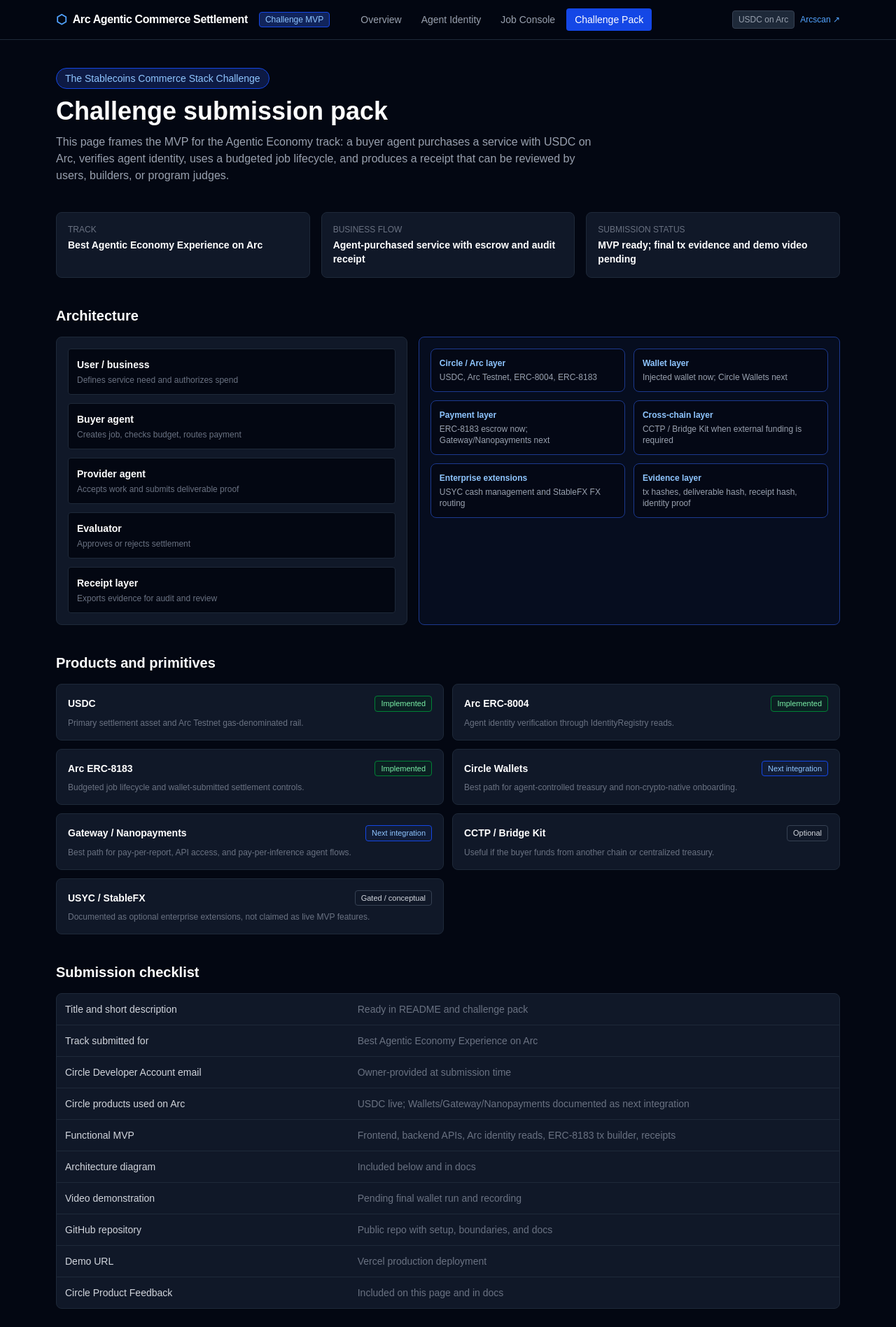
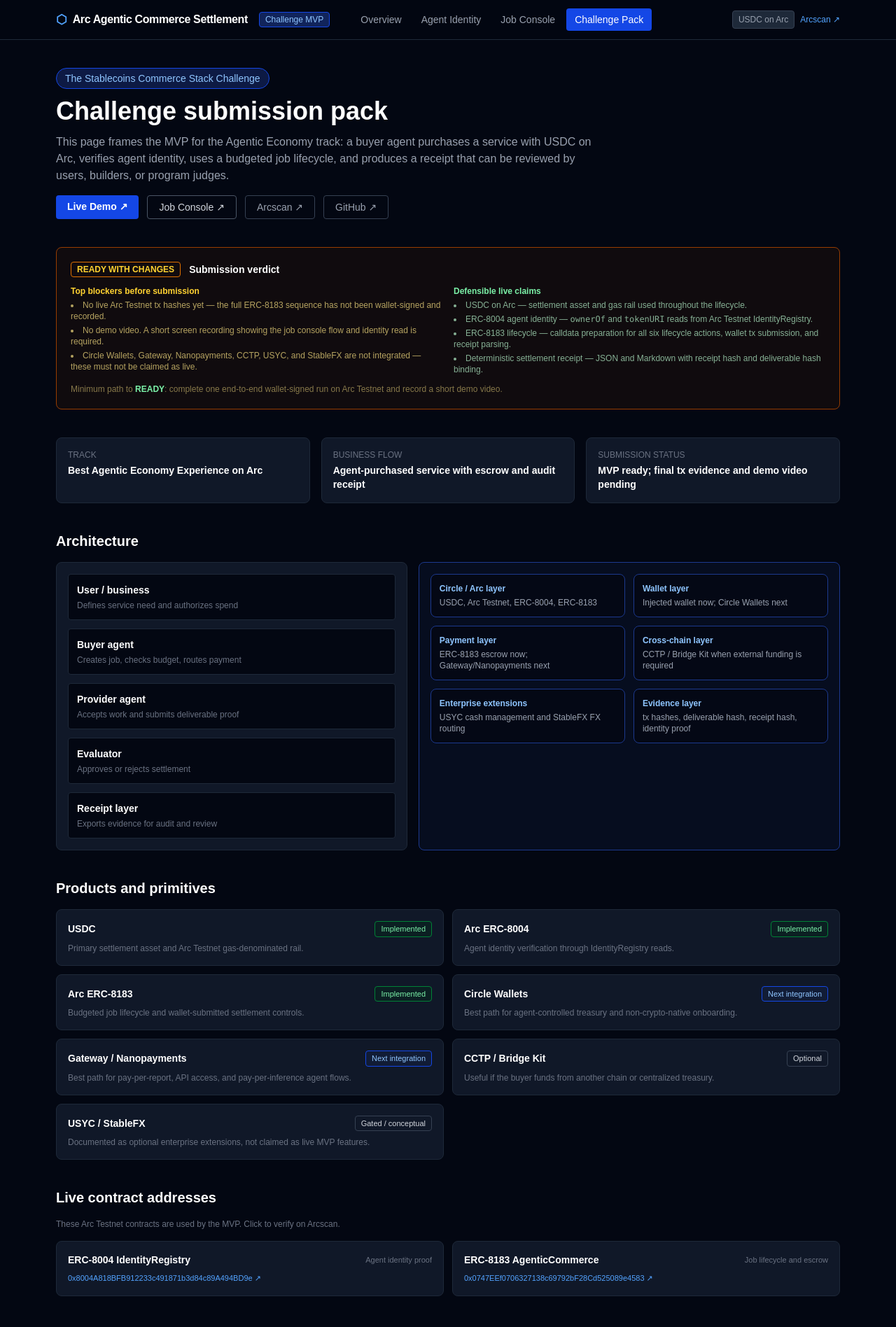
Before and after one commit to a941249849/arc-agentic-settlement-lab, a Next.js app: page /challenge in a window 1280 px wide. Shown: the top 1896 px of the page at 70% size. Built offline with nearby package versions, Linux system fonts and the light colour scheme.

Commit message:
feat: challenge readiness improvements — verdict, blockers, Arcscan links, track name fix

```diff
--- a/src/app/challenge/page.tsx
+++ b/src/app/challenge/page.tsx
@@ -5,6 +5,11 @@ export const metadata: Metadata = {
   description:
     "Submission-oriented overview for The Stablecoins Commerce Stack Challenge: track fit, architecture, Circle product feedback, and remaining evidence gates.",
 };
+
+const LIVE_DEMO_URL = "https://arc-agentic-settlement-lab.vercel.app";
+const ARCSCAN_URL = "https://testnet.arcscan.app";
+const IDENTITY_REGISTRY = "0x8004A818BFB912233c491871b3d84c89A494BD9e";
+const AGENTIC_COMMERCE_CONTRACT = "0x0747EEf0706327138c69792bF28Cd525089e4583";
 
 const PRODUCTS = [
   {
@@ -51,7 +56,8 @@ const REQUIREMENTS = [
   ["Circle products used on Arc", "USDC live; Wallets/Gateway/Nanopayments documented as next integration"],
   ["Functional MVP", "Frontend, backend APIs, Arc identity reads, ERC-8183 tx builder, receipts"],
   ["Architecture diagram", "Included below and in docs"],
-  ["Video demonstration", "Pending final wallet run and recording"],
+  ["Video demonstration", "⚠️ Pending — required before final submission"],
+  ["Arc Testnet tx evidence", "⚠️ Pending — complete one end-to-end wallet-signed run"],
   ["GitHub repository", "Public repo with setup, boundaries, and docs"],
   ["Demo URL", "Vercel production deployment"],
   ["Circle Product Feedback", "Included on this page and in docs"],
@@ -113,6 +119,69 @@ export default function ChallengePage() {
           service with USDC on Arc, verifies agent identity, uses a budgeted job lifecycle, and
           produces a receipt that can be reviewed by users, builders, or program judges.
         </p>
+        <div className="flex flex-wrap gap-3 pt-1">
+          <a
+            href={LIVE_DEMO_URL}
+            target="_blank"
+            rel="noopener noreferrer"
+            className="px-4 py-1.5 rounded bg-blue-700 text-white text-sm font-semibold hover:bg-blue-600 transition-colors"
+          >
+            Live Demo ↗
+          </a>
+          <a
+            href={`${LIVE_DEMO_URL}/jobs`}
+            target="_blank"
+            rel="noopener noreferrer"
+            className="px-4 py-1.5 rounded border border-gray-600 text-gray-300 text-sm hover:bg-gray-800 transition-colors"
+          >
+            Job Console ↗
+          </a>
+          <a
+            href={ARCSCAN_URL}
+            target="_blank"
+            rel="noopener noreferrer"
+            className="px-4 py-1.5 rounded border border-gray-700 text-gray-400 text-sm hover:bg-gray-800 transition-colors"
+          >
+            Arcscan ↗
+          </a>
+          <a
+            href="https://github.com/a941249849/arc-agentic-settlement-lab"
+            target="_blank"
+            rel="noopener noreferrer"
+            className="px-4 py-1.5 rounded border border-gray-700 text-gray-400 text-sm hover:bg-gray-800 transition-colors"
+          >
+            GitHub ↗
+          </a>
+        </div>
+      </section>
+
+      <section className="rounded-lg border border-amber-800 bg-amber-950/20 p-5 space-y-3">
+        <div className="flex items-center gap-3">
+          <span className="px-2 py-0.5 rounded border border-amber-600 text-amber-300 text-xs font-semibold">READY WITH CHANGES</span>
+          <span className="text-sm font-semibold text-white">Submission verdict</span>
+        </div>
+        <div className="grid md:grid-cols-2 gap-4 text-xs">
+          <div>
+            <div className="text-amber-300 font-semibold mb-1">Top blockers before submission</div>
+            <ul className="list-disc list-inside text-amber-200/70 space-y-1">
+              <li>No live Arc Testnet tx hashes yet — the full ERC-8183 sequence has not been wallet-signed and recorded.</li>
+              <li>No demo video. A short screen recording showing the job console flow and identity read is required.</li>
+              <li>Circle Wallets, Gateway, Nanopayments, CCTP, USYC, and StableFX are not integrated — these must not be claimed as live.</li>
+            </ul>
+          </div>
+          <div>
+            <div className="text-green-300 font-semibold mb-1">Defensible live claims</div>
+            <ul className="list-disc list-inside text-green-200/70 space-y-1">
+              <li>USDC on Arc — settlement asset and gas rail used throughout the lifecycle.</li>
+              <li>ERC-8004 agent identity — <code>ownerOf</code> and <code>tokenURI</code> reads from Arc Testnet IdentityRegistry.</li>
+              <li>ERC-8183 lifecycle — calldata preparation for all six lifecycle actions, wallet tx submission, and receipt parsing.</li>
+              <li>Deterministic settlement receipt — JSON and Markdown with receipt hash and deliverable hash binding.</li>
+            </ul>
+          </div>
+        </div>
+        <div className="text-xs text-amber-200/50">
+          Minimum path to <span className="text-green-300 font-semibold">READY</span>: complete one end-to-end wallet-signed run on Arc Testnet and record a short demo video.
+        </div>
       </section>
 
       <section className="grid md:grid-cols-3 gap-4">
@@ -181,6 +250,40 @@ export default function ChallengePage() {
       </section>
 
       <section className="space-y-4">
+        <h2 className="text-xl font-semibold text-white">Live contract addresses</h2>
+        <p className="text-xs text-gray-500">These Arc Testnet contracts are used by the MVP. Click to verify on Arcscan.</p>
+        <div className="grid md:grid-cols-2 gap-3">
+          {[
+            {
+              name: "ERC-8004 IdentityRegistry",
+              address: IDENTITY_REGISTRY,
+              standard: "Agent identity proof",
+            },
+            {
+              name: "ERC-8183 AgenticCommerce",
+              address: AGENTIC_COMMERCE_CONTRACT,
+              standard: "Job lifecycle and escrow",
+            },
+          ].map(({ name, address, standard }) => (
+            <div key={name} className="rounded-lg border border-gray-800 bg-gray-900 p-4 space-y-2">
+              <div className="flex items-center justify-between gap-3">
+                <div className="font-semibold text-white text-sm">{name}</div>
+                <span className="text-[11px] text-gray-500">{standard}</span>
+              </div>
+              <a
+                href={`${ARCSCAN_URL}/address/${address}`}
+                target="_blank"
+                rel="noopener noreferrer"
+                className="block font-mono text-[11px] text-blue-400 hover:underline break-all"
+              >
+                {address} ↗
+              </a>
+            </div>
+          ))}
+        </div>
+      </section>
+
+      <section className="space-y-4">
         <h2 className="text-xl font-semibold text-white">Submission checklist</h2>
         <div className="rounded-lg border border-gray-800 bg-gray-900 divide-y divide-gray-800">
           {REQUIREMENTS.map(([label, value]) => (
--- a/src/app/page.tsx
+++ b/src/app/page.tsx
@@ -83,7 +83,7 @@ export default function OverviewPage() {
           <div className="inline-flex flex-wrap items-center gap-2 px-3 py-1 rounded-full bg-blue-900/40 border border-blue-700 text-blue-300 text-sm">
             <span>The Stablecoins Commerce Stack Challenge</span>
             <span className="text-blue-600">/</span>
-            <span>Agentic Economy Track</span>
+            <span>Best Agentic Economy Experience on Arc</span>
           </div>
           <div className="space-y-3">
             <h1 className="text-4xl md:text-5xl font-bold text-white tracking-tight">
@@ -154,7 +154,7 @@ export default function OverviewPage() {
         </div>
         <div className="grid md:grid-cols-4 gap-4">
           {[
-            ["Track", "Agentic Economy Experience on Arc"],
+            ["Track", "Best Agentic Economy Experience on Arc"],
             ["Use case", "AI agent buys reports, APIs, data, or services"],
             ["Settlement", "USDC escrow with tx evidence and receipts"],
             ["Review angle", "Budget control, auditability, and developer feedback"],
```
Also changed, not shown: 2 other files (tests, documents, lock files or other folders).
